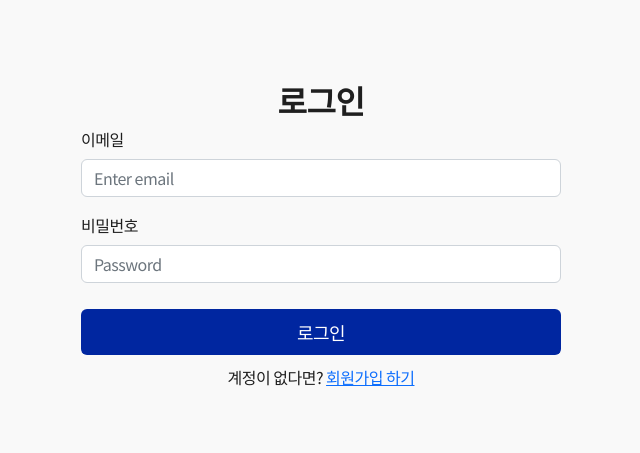
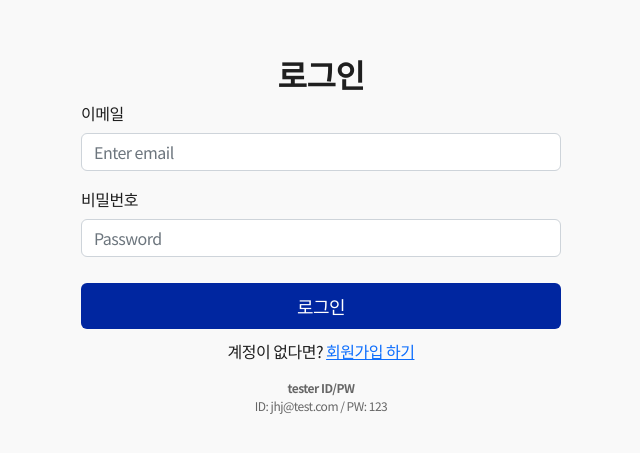
Before and after one commit to joooo24/todo-fe, a React (Create React App) app: page /login in a window 1280 px wide. Shown: the part 157-610 px from the top of the page, without its empty margins (319-959 px from the left). Built offline with nearby package versions, Linux system fonts and the light colour scheme; a web font is replaced by a local one.

Commit message:
chore: 안내문구 추가

```diff
--- a/src/pages/users/LoginPage.js
+++ b/src/pages/users/LoginPage.js
@@ -12,14 +12,20 @@ const AlertModal = ({ isOpen, onClose, message }) => {
             <div className="modal-wrap">
                 <h2 className="modal-title">알림</h2>
                 <p>{message}</p>
-                <button onClick={onClose} className="btn">확인</button>
+                <button onClick={onClose} className="btn">
+                    확인
+                </button>
             </div>
         </Modal>
     );
 };
 
 const LoginPage = ({ setLoginUserData, loginUserData }) => {
-    const { register, handleSubmit, formState: { errors } } = useForm();
+    const {
+        register,
+        handleSubmit,
+        formState: { errors },
+    } = useForm();
     const [isAlertOpen, setIsAlertOpen] = useState(false);
     const [alertMessage, setAlertMessage] = useState("");
 
@@ -39,23 +45,21 @@ const LoginPage = ({ setLoginUserData, loginUserData }) => {
         try {
             const response = await api.post("/users/login", {
                 email: data.email,
-                password: data.password
-            })
+                password: data.password,
+            });
 
             if (response.status === 200) {
                 // 유저 정보 저장
-                setLoginUserData(response.data.user)
+                setLoginUserData(response.data.user);
 
                 // 세션 스토리지에 토큰을 저장
-                sessionStorage.setItem('token', response.data.token);
+                sessionStorage.setItem("token", response.data.token);
 
                 // 헤더에 토큰 값 저장
                 api.defaults.headers["Authorization"] = "Bearer " + response.data.token;
-
             } else {
                 throw new Error(response.message);
             }
-
         } catch (error) {
             handleOpenModal(`${error.message}.`);
         }
@@ -63,7 +67,7 @@ const LoginPage = ({ setLoginUserData, loginUserData }) => {
 
     // 유저 정보 있을 경우 Navigate로 페이지 이동
     if (loginUserData) {
-        return <Navigate to="/" />
+        return <Navigate to="/" />;
     }
 
     return (
@@ -80,8 +84,8 @@ const LoginPage = ({ setLoginUserData, loginUserData }) => {
                             required: "이메일을 입력해 주세요.",
                             pattern: {
                                 value: /^[a-zA-Z0-9_.+-]+@[a-zA-Z0-9-]+\.[a-zA-Z0-9-.]+$/,
-                                message: "유효한 이메일 주소를 입력해 주세요."
-                            }
+                                message: "유효한 이메일 주소를 입력해 주세요.",
+                            },
                         })}
                     />
                     {errors.email && <p className="error-message">{errors.email.message}</p>}
@@ -98,19 +102,22 @@ const LoginPage = ({ setLoginUserData, loginUserData }) => {
                 </Form.Group>
 
                 <div className="button-wrap">
-                    <button type="submit" className="btn btn-submit">로그인</button>
+                    <button type="submit" className="btn btn-submit">
+                        로그인
+                    </button>
                     <p>
                         계정이 없다면? <Link to="/register">회원가입 하기</Link>
+                    </p>
+                    <p className="notice">
+                        <b>tester ID/PW</b>
+                        <br />
+                        ID: jhj@test.com / PW: 123
                     </p>
                 </div>
             </Form>
 
             {/* 모달 */}
-            <AlertModal
-                isOpen={isAlertOpen}
-                onClose={handleCloseModal}
-                message={alertMessage}
-            />
+            <AlertModal isOpen={isAlertOpen} onClose={handleCloseModal} message={alertMessage} />
         </div>
     );
 };
--- a/src/pages/users/RegisterPage.js
+++ b/src/pages/users/RegisterPage.js
@@ -12,7 +12,9 @@ const AlertModal = ({ isOpen, onClose, message }) => {
             <div className="modal-wrap">
                 <h2 className="modal-title">알림</h2>
                 <p>{message}</p>
-                <button onClick={onClose} className="btn">확인</button>
+                <button onClick={onClose} className="btn">
+                    확인
+                </button>
             </div>
         </Modal>
     );
@@ -20,7 +22,12 @@ const AlertModal = ({ isOpen, onClose, message }) => {
 
 const RegisterPage = () => {
     const navigate = useNavigate();
-    const { register, handleSubmit, watch, formState: { errors } } = useForm();
+    const {
+        register,
+        handleSubmit,
+        watch,
+        formState: { errors },
+    } = useForm();
     const [isAlertOpen, setIsAlertOpen] = useState(false);
     const [alertMessage, setAlertMessage] = useState("");
 
@@ -41,13 +48,12 @@ const RegisterPage = () => {
             const response = await api.post("/users", {
                 name: data.name,
                 email: data.email,
-                password: data.password
+                password: data.password,
             });
 
             // 모달 설정
             handleOpenModal(`${response.data.name}님. 회원가입이 성공적으로 완료되었습니다.`);
             navigate(`/login`);
-
         } catch (error) {
             handleOpenModal(`${error.message}. 다시 시도해주세요.`);
         }
@@ -79,8 +85,8 @@ const RegisterPage = () => {
                             required: "이메일을 입력해 주세요.",
                             pattern: {
                                 value: /^[a-zA-Z0-9_.+-]+@[a-zA-Z0-9-]+\.[a-zA-Z0-9-.]+$/,
-                                message: "유효한 이메일 주소를 입력해 주세요."
-                            }
+                                message: "유효한 이메일 주소를 입력해 주세요.",
+                            },
                         })}
                     />
                     {errors.email && <p className="error-message">{errors.email.message}</p>}
@@ -104,21 +110,21 @@ const RegisterPage = () => {
                         {...register("rePassword", {
                             required: "비밀번호를 다시 입력해 주세요.",
                             validate: (value) =>
-                                value === password || "패스워드가 일치하지 않습니다. 다시 입력해 주세요."
+                                value === password || "패스워드가 일치하지 않습니다. 다시 입력해 주세요.",
                         })}
                     />
                     {errors.rePassword && <p className="error-message">{errors.rePassword.message}</p>}
                 </Form.Group>
 
-                <button type="submit" className="btn btn-submit">가입하기</button>
+                <button type="submit" className="btn btn-submit">
+                    가입하기
+                </button>
             </Form>
 
+            <div className="notice">비밀번호는 안전하게 암호화되어 저장됩니다.</div>
+
             {/* 모달 */}
-            <AlertModal
-                isOpen={isAlertOpen}
-                onClose={handleCloseModal}
-                message={alertMessage}
-            />
+            <AlertModal isOpen={isAlertOpen} onClose={handleCloseModal} message={alertMessage} />
         </div>
     );
 };
--- a/src/pages/users/users.scss
+++ b/src/pages/users/users.scss
@@ -34,10 +34,17 @@
                 width: 100%;
                 text-align: center;
             }
+
         }
     }
 }
 
+.notice {
+    width: 100%;
+    font-size: 12px;
+    color: #666;
+    text-align: center;
+}
 
 @media (max-width: 768px) {
 
```
